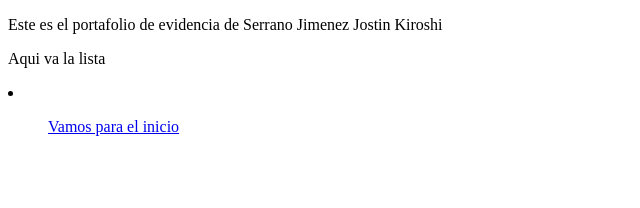
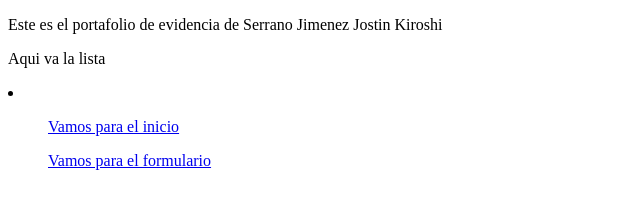
Before and after one commit to KiroshiSJJ/4IV8_Serrano_Jimenez_JostinKiroshi, a plain HTML site: page index.html in a window 1280 px wide. Shown: the whole page, without its empty margins (0-640 px from the left). Drawn offline with Linux system fonts and the light colour scheme.

Commit message:
Add files via upload
Actualizar archivo para agregar el formulario

```diff
--- a/index.html
+++ b/index.html
@@ -12,6 +12,7 @@
 
     <li>
         <ol><a href="./01PrimeraPractica/inicio.html">Vamos para el inicio</a></ol>
+        <ol><a href="./02Formulario/formulario.html">Vamos para el formulario</a></ol>
     </li>
 </body>
 </html>
```
